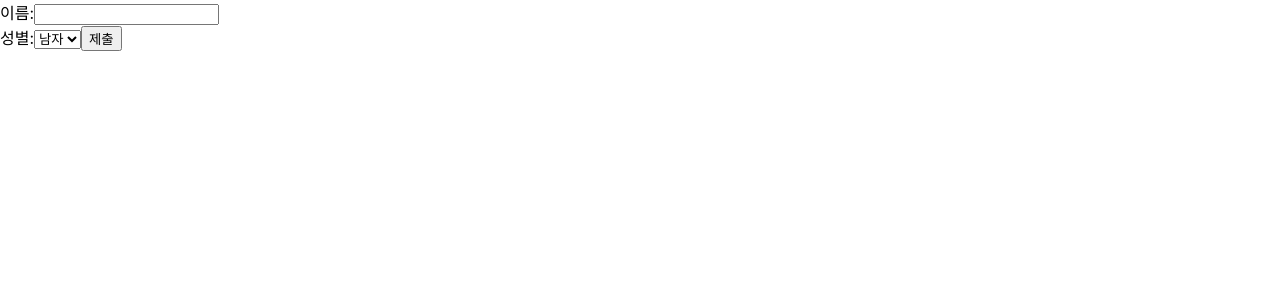
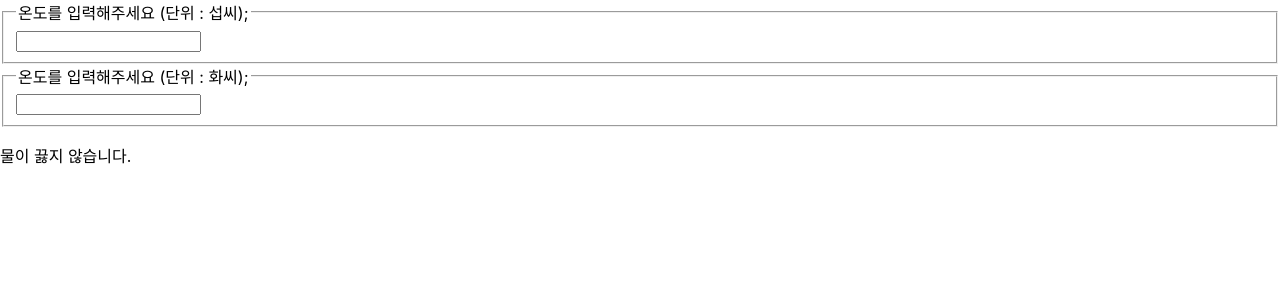
Before and after one commit to Ming0099/react_app, a React (Create React App) app: page / in a window 1280 px wide. Shown: the top 300 px of the page. Built offline with nearby package versions, Linux system fonts and the light colour scheme.

Commit message:
Learn Shared State

```diff
--- /dev/null
+++ b/src/Shared_State/Calculator.jsx
@@ -0,0 +1,55 @@
+import React, {useState} from "react";
+import TemperatureInput from "./TemperatureInput";
+
+function BoilingVerdict(props) {
+    if(props.celsius >= 100){
+        return <p>물이 끓습니다.</p>;
+    }
+    return <p>물이 끓지 않습니다.</p>;
+}
+
+function toCelsius(fahrenheit){
+    return ((fahrenheit - 32) * 5) / 9;
+}
+
+function toFahrenheit(celsius){
+    return (celsius * 9) / 5 + 32;
+}
+
+function tryConvert(temperature, convert){
+    const input = parseFloat(temperature);
+    if(Number.isNaN(input)){
+        return "";
+    }
+    const output = convert(input);
+    const rounded = Math.round(output * 1000) / 1000;
+    return rounded.toString();
+}
+
+function Calculator(props){
+    const [temperature, setTemperature] = useState("");
+    const [scale, setScale] = useState("c");
+
+    const handleCelsiusChange = (temperature) => {
+        setTemperature(temperature);
+        setScale("c");
+    };
+
+    const handleFahrenheitChange = (temperature) =>{
+        setTemperature(temperature);
+        setScale("f");
+    };
+
+    const celsius = scale == "f" ? tryConvert(temperature, toCelsius) : temperature;
+    const fahrenheit = scale == "c" ? tryConvert(temperature, toFahrenheit) : temperature;
+
+    return (
+        <div>
+            <TemperatureInput scale="c" temperature={celsius} onTemperatureChange={handleCelsiusChange}/>
+            <TemperatureInput scale="f" temperature={fahrenheit} onTemperatureChange={handleFahrenheitChange}/>
+            <BoilingVerdict celsius={parseFloat(celsius)}/>
+        </div>
+    );
+}
+
+export default Calculator;
--- /dev/null
+++ b/src/Shared_State/TemperatureInput.jsx
@@ -0,0 +1,21 @@
+const scaleNames = {
+    c : "섭씨",
+    f : "화씨",
+};
+
+function TemperatureInput(props){
+    const handleChange = (event) => {
+        props.onTemperatureChange(event.target.value);
+    };
+
+    return (
+        <fieldset>
+            <legend>
+                온도를 입력해주세요 (단위 : {scaleNames[props.scale]});
+            </legend>
+            <input value={props.temperature} onChange={handleChange}/>
+        </fieldset>
+    );
+}
+
+export default TemperatureInput;
--- a/src/index.js
+++ b/src/index.js
@@ -13,12 +13,13 @@
 import LandingPage from './Conditional_Rendering/LandingPage';
 import AttendanceBook from './List_and_Keys/AttendanceBook';
 import SignUp from './Forms/SignUp';
+import Calculator from './Shared_State/Calculator';
 
-// Forms
+// Shared_State
 const root = ReactDOM.createRoot(document.getElementById('root'));
 root.render(
   <React.StrictMode>
-    <SignUp />
+    <Calculator />
   </React.StrictMode>
 );
 
@@ -111,3 +112,12 @@
   </React.StrictMode>
 );
  */
+
+/*// Forms
+const root = ReactDOM.createRoot(document.getElementById('root'));
+root.render(
+  <React.StrictMode>
+    <SignUp />
+  </React.StrictMode>
+);
+*/
```
